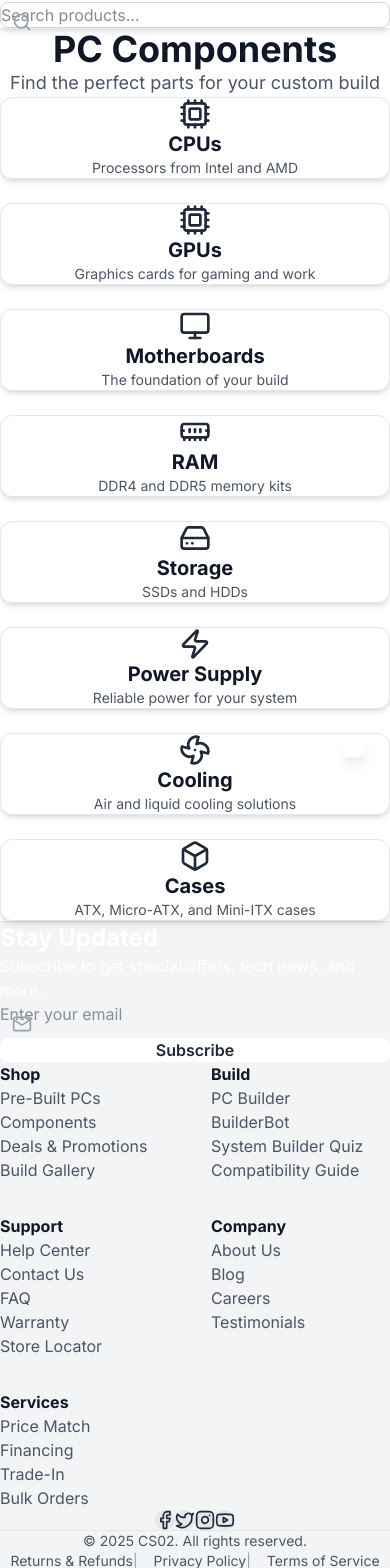
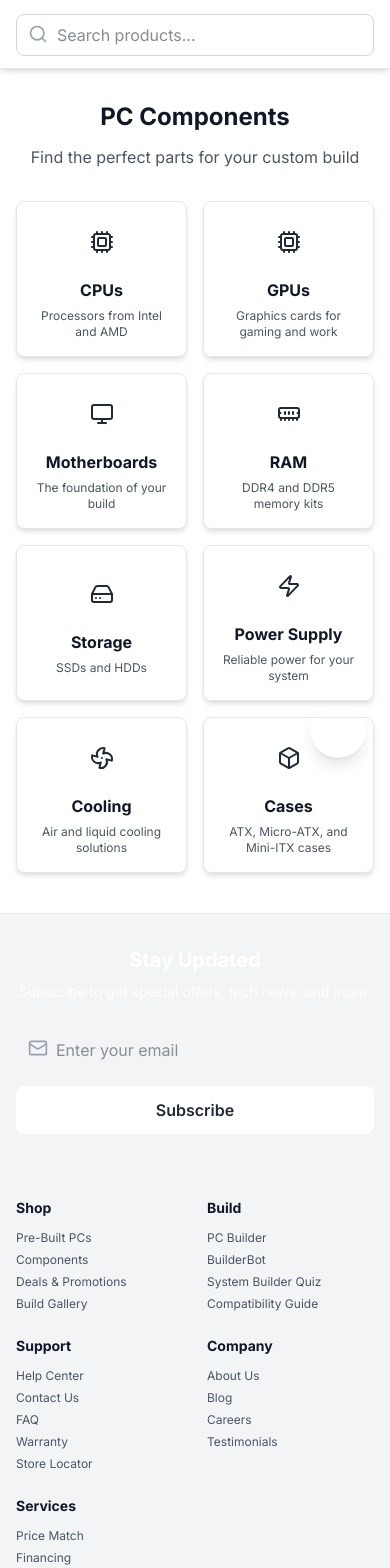
Before and after one commit to CSO2/frontend, a Next.js app: page /components in a window 390 px wide. Shown: the part 62-1630 px from the top of the page. Built offline with nearby package versions, Linux system fonts and the light colour scheme.

Commit message:
style: enhance responsive design and layout adjustments across multiple components

```diff
--- a/app/components/page.tsx
+++ b/app/components/page.tsx
@@ -17,23 +17,23 @@ export default function ComponentsPage() {
   ];
 
   return (
-    <div className="min-h-screen bg-white dark:bg-gray-900 py-12">
+    <div className="min-h-screen bg-white dark:bg-gray-900 py-8 sm:py-10 md:py-12">
       <div className="max-w-7xl mx-auto px-4 sm:px-6 lg:px-8">
         <motion.div
           initial={{ opacity: 0, y: 20 }}
           animate={{ opacity: 1, y: 0 }}
           transition={{ duration: 0.6 }}
-          className="text-center mb-12"
+          className="text-center mb-8 sm:mb-10 md:mb-12"
         >
-          <h1 className="text-4xl font-bold text-gray-900 dark:text-white mb-4">
+          <h1 className="text-2xl sm:text-3xl md:text-4xl font-bold text-gray-900 dark:text-white mb-3 sm:mb-4">
             PC Components
           </h1>
-          <p className="text-lg text-gray-600 dark:text-gray-400">
+          <p className="text-base sm:text-lg text-gray-600 dark:text-gray-400">
             Find the perfect parts for your custom build
           </p>
         </motion.div>
 
-        <div className="grid grid-cols-1 md:grid-cols-2 lg:grid-cols-4 gap-6">
+        <div className="grid grid-cols-2 sm:grid-cols-3 md:grid-cols-4 lg:grid-cols-4 gap-4 sm:gap-5 md:gap-6">
           {categories.map((category, index) => (
             <motion.div
               key={category.name}
@@ -45,16 +45,16 @@ export default function ComponentsPage() {
                 <motion.div
                   whileHover={{ y: -5, scale: 1.02 }}
                   whileTap={{ scale: 0.98 }}
-                  className="bg-white dark:bg-gray-800 rounded-xl p-6 shadow-md hover:shadow-xl transition-all border border-gray-200 dark:border-gray-700 group"
+                  className="bg-white dark:bg-gray-800 rounded-lg sm:rounded-xl p-4 sm:p-5 md:p-6 shadow-md hover:shadow-xl transition-all border border-gray-200 dark:border-gray-700 group h-full"
                 >
-                  <div className="flex flex-col items-center text-center">
-                    <div className="p-4 bg-wso2-orange/10 rounded-full mb-4 group-hover:bg-wso2-orange/20 transition-colors">
-                      <category.icon className="h-8 w-8 text-wso2-orange" />
+                  <div className="flex flex-col items-center text-center h-full justify-center">
+                    <div className="p-3 sm:p-4 bg-wso2-orange/10 rounded-full mb-3 sm:mb-4 group-hover:bg-wso2-orange/20 transition-colors">
+                      <category.icon className="h-6 w-6 sm:h-7 sm:w-7 md:h-8 md:w-8 text-wso2-orange" />
                     </div>
-                    <h3 className="text-xl font-bold text-gray-900 dark:text-white mb-2">
+                    <h3 className="text-base sm:text-lg md:text-xl font-bold text-gray-900 dark:text-white mb-1.5 sm:mb-2">
                       {category.name}
                     </h3>
-                    <p className="text-sm text-gray-600 dark:text-gray-400">
+                    <p className="text-xs sm:text-sm text-gray-600 dark:text-gray-400">
                       {category.description}
                     </p>
                   </div>
--- a/app/components/ui/Footer.tsx
+++ b/app/components/ui/Footer.tsx
@@ -85,20 +85,20 @@ export default function Footer() {
   return (
     <footer className="bg-gray-100 dark:bg-gray-900 border-t border-gray-200 dark:border-gray-800">
       {/* Newsletter Section */}
-      <div className="bg-wso2-orange py-12">
+      <div className="bg-wso2-orange py-8 sm:py-10 md:py-12">
         <div className="max-w-7xl mx-auto px-4 sm:px-6 lg:px-8">
-          <div className="md:flex md:items-center md:justify-between">
-            <div className="mb-6 md:mb-0">
-              <h3 className="text-2xl font-bold text-white mb-2">
+          <div className="flex flex-col md:flex-row md:items-center md:justify-between gap-6">
+            <div className="text-center md:text-left">
+              <h3 className="text-xl sm:text-2xl font-bold text-white mb-2">
                 Stay Updated
               </h3>
-              <p className="text-white/90">
+              <p className="text-sm sm:text-base text-white/90">
                 Subscribe to get special offers, tech news, and more.
               </p>
             </div>
             <form
               onSubmit={handleNewsletterSubmit}
-              className="flex flex-col sm:flex-row gap-3 max-w-md"
+              className="flex flex-col sm:flex-row gap-3 max-w-md w-full md:w-auto"
             >
               <div className="relative flex-1">
                 <Mail className="absolute left-3 top-3 h-5 w-5 text-gray-400" />
@@ -125,19 +125,19 @@ export default function Footer() {
       </div>
 
       {/* Main Footer Content */}
-      <div className="max-w-7xl mx-auto px-4 sm:px-6 lg:px-8 py-12">
-        <div className="grid grid-cols-2 md:grid-cols-3 lg:grid-cols-5 gap-8 mb-12">
+      <div className="max-w-7xl mx-auto px-4 sm:px-6 lg:px-8 py-8 sm:py-10 md:py-12">
+        <div className="grid grid-cols-2 sm:grid-cols-3 lg:grid-cols-5 gap-6 sm:gap-8 mb-8 sm:mb-10 md:mb-12">
           {footerSections.map((section) => (
             <div key={section.title}>
-              <h4 className="font-bold text-gray-900 dark:text-white mb-4">
+              <h4 className="font-bold text-sm sm:text-base text-gray-900 dark:text-white mb-3 sm:mb-4">
                 {section.title}
               </h4>
-              <ul className="space-y-2">
+              <ul className="space-y-1.5 sm:space-y-2">
                 {section.links.map((link) => (
                   <li key={link.href}>
                     <Link
                       href={link.href}
-                      className="text-gray-600 dark:text-gray-400 hover:text-wso2-orange dark:hover:text-wso2-orange transition-colors"
+                      className="text-xs sm:text-sm text-gray-600 dark:text-gray-400 hover:text-wso2-orange dark:hover:text-wso2-orange transition-colors block"
                     >
                       {link.label}
                     </Link>
@@ -149,7 +149,7 @@ export default function Footer() {
         </div>
 
         {/* Social Links */}
-        <div className="flex justify-center space-x-6 mb-8">
+        <div className="flex justify-center space-x-4 sm:space-x-6 mb-6 sm:mb-8">
           {socialLinks.map((social) => (
             <motion.a
               key={social.label}
@@ -158,31 +158,31 @@ export default function Footer() {
               rel="noopener noreferrer"
               whileHover={{ scale: 1.1 }}
               whileTap={{ scale: 0.9 }}
-              className="p-3 bg-gray-200 dark:bg-gray-800 rounded-full hover:bg-wso2-orange dark:hover:bg-wso2-orange hover:text-white transition-colors"
+              className="p-2.5 sm:p-3 bg-gray-200 dark:bg-gray-800 rounded-full hover:bg-wso2-orange dark:hover:bg-wso2-orange hover:text-white transition-colors"
               aria-label={social.label}
             >
-              <social.icon className="h-5 w-5" />
+              <social.icon className="h-4 w-4 sm:h-5 sm:w-5" />
             </motion.a>
           ))}
         </div>
 
         {/* Bottom Bar */}
-        <div className="pt-8 border-t border-gray-200 dark:border-gray-800">
-          <div className="flex flex-col md:flex-row justify-between items-center space-y-4 md:space-y-0">
-            <div className="text-gray-600 dark:text-gray-400 text-sm text-center md:text-left">
+        <div className="pt-6 sm:pt-8 border-t border-gray-200 dark:border-gray-800">
+          <div className="flex flex-col md:flex-row justify-between items-center space-y-3 md:space-y-0 gap-4">
+            <div className="text-gray-600 dark:text-gray-400 text-xs sm:text-sm text-center md:text-left">
               <p>© 2025 CS02. All rights reserved.</p>
             </div>
-            <div className="flex flex-wrap justify-center gap-4 text-sm">
+            <div className="flex flex-wrap justify-center gap-3 sm:gap-4 text-xs sm:text-sm">
               {legalLinks.map((link, index) => (
                 <span key={link.href} className="flex items-center">
                   <Link
                     href={link.href}
-                    className="text-gray-600 dark:text-gray-400 hover:text-wso2-orange dark:hover:text-wso2-orange transition-colors"
+                    className="text-gray-600 dark:text-gray-400 hover:text-wso2-orange dark:hover:text-wso2-orange transition-colors whitespace-nowrap"
                   >
                     {link.label}
                   </Link>
                   {index < legalLinks.length - 1 && (
-                    <span className="ml-4 text-gray-400">|</span>
+                    <span className="ml-3 sm:ml-4 text-gray-400">|</span>
                   )}
                 </span>
               ))}
--- a/app/components/ui/ProductCard.tsx
+++ b/app/components/ui/ProductCard.tsx
@@ -76,7 +76,7 @@ export default function ProductCard({ product, showCompare = false }: ProductCar
               {product.brand}
             </span>
           </div>
-          <h3 className="font-semibold text-sm sm:text-base text-gray-900 dark:text-white mb-2 line-clamp-2 min-h-[2.5rem] sm:min-h-[3rem]">
+          <h3 className="font-semibold text-sm sm:text-base text-gray-900 dark:text-white mb-2 line-clamp-2 h-10 sm:h-12">
             {product.name}
           </h3>
 
--- a/app/globals.css
+++ b/app/globals.css
@@ -1,39 +1,28 @@
-@import url('https://fonts.googleapis.com/css2?family=Inter:wght@300;400;500;600;700;800;900&display=swap');
 @import "tailwindcss";
 
-* {
-  margin: 0;
-  padding: 0;
-  box-sizing: border-box;
-}
-
-body {
-  font-family: 'Inter', sans-serif;
-  -webkit-font-smoothing: antialiased;
-  -moz-osx-font-smoothing: grayscale;
-}
-
-/* Light mode */
+@layer base {
   :root {
     --background: #ffffff;
     --foreground: #1f2937;
     --panel: #f3f4f6;
   }
 
-/* Dark mode */
   .dark {
     --background: #111827;
     --foreground: #d1d5db;
     --panel: #1f2937;
   }
+}
 
+@layer base {
   body {
     background-color: var(--background);
     color: var(--foreground);
-  transition: background-color 0.3s ease, color 0.3s ease;
+    font-family: 'Inter', sans-serif;
+    -webkit-font-smoothing: antialiased;
+    -moz-osx-font-smoothing: grayscale;
   }
 
-/* Smooth scrolling */
   html {
     scroll-behavior: smooth;
   }
@@ -49,10 +38,11 @@ html {
   }
 
   ::-webkit-scrollbar-thumb {
-  background: #FF7300;
+    background: #FF7300; /* wso2-orange */
     border-radius: 5px;
   }
 
   ::-webkit-scrollbar-thumb:hover {
-  background: #E66800;
+    background: #E66800; /* wso2-orange-dark */
   }
+}
--- a/app/layout.tsx
+++ b/app/layout.tsx
@@ -16,9 +16,15 @@ export default function RootLayout({
 }>) {
   return (
     <html lang="en">
+      <head>
+        <meta name="viewport" content="width=device-width, initial-scale=1.0, maximum-scale=5.0" />
+        <link rel="preconnect" href="https://fonts.googleapis.com" />
+        <link rel="preconnect" href="https://fonts.gstatic.com" crossOrigin="anonymous" />
+        <link href="https://fonts.googleapis.com/css2?family=Inter:wght@300;400;500;600;700;800;900&display=swap" rel="stylesheet" />
+      </head>
       <body className="antialiased">
         <Navigation />
-        <main className="min-h-screen">
+        <main className="min-h-screen w-full">
           {children}
         </main>
         <Footer />
--- a/tailwind.config.ts
+++ b/tailwind.config.ts
@@ -10,14 +10,8 @@ const config: Config = {
   theme: {
     extend: {
       colors: {
-        wso2: {
-          orange: "#FF7300",
-          "orange-dark": "#E66800",
-          "orange-light": "#FF8C33",
-        },
-      },
-      fontFamily: {
-        sans: ["Inter", "sans-serif"],
+        background: "hsl(var(--background))",
+        foreground: "hsl(var(--foreground))",
       },
     },
   },
```
Also changed, not shown: app/components/home/CategoriesSection.tsx (+8 -8 lines), app/components/home/FeaturedProductsSection.tsx (+8 -8 lines), app/page.tsx (+15 -15 lines), app/pre-builts/page.tsx (+6 -6 lines), app/testimonials/page.tsx (+30 -30 lines). Lines whose indentation alone changed are shown as unchanged.
